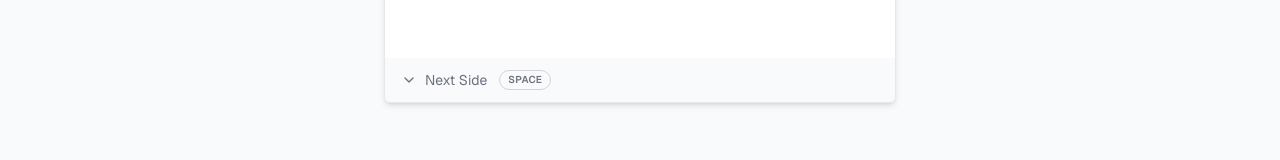
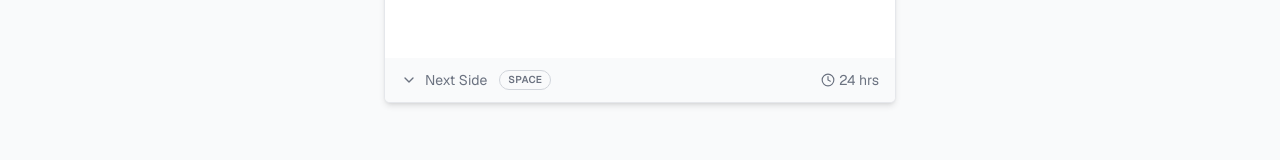
Before and after one commit to enkyuan/flashcard-expandable-87, a React (Vite) app: page / in a window 1280 px wide. Shown: the part 396-556 px from the top of the page. Built offline with nearby package versions, Linux system fonts and the light colour scheme.

Commit message:
Add card interval display
Show the interval for the card on the bottom right of the card.

```diff
--- a/src/components/Flashcard.tsx
+++ b/src/components/Flashcard.tsx
@@ -2,7 +2,7 @@
 import React from 'react';
 import { cn } from '@/lib/utils';
 import { Card } from '@/components/ui/card';
-import { ChevronDown, ChevronUp, MoreHorizontal } from 'lucide-react';
+import { ChevronDown, ChevronUp, MoreHorizontal, Clock } from 'lucide-react';
 import { Separator } from '@/components/ui/separator';
 import { Badge } from '@/components/ui/badge';
 
@@ -40,6 +40,23 @@ const Flashcard = ({
     }
     const years = Math.floor(interval / 365);
     return `${years} ${years === 1 ? 'year' : 'years'}`;
+  };
+
+  // Format interval for the clock display
+  const getShortIntervalDisplay = () => {
+    if (!interval) return '24 hrs';
+
+    if (interval === 1) return '24 hrs';
+    if (interval < 7) return `${interval} days`;
+    if (interval === 7) return '1 week';
+    if (interval < 30) return `${interval} days`;
+    if (interval === 30) return '1 month';
+    if (interval < 365) {
+      const months = Math.floor(interval / 30);
+      return `${months} mo`;
+    }
+    const years = Math.floor(interval / 365);
+    return `${years} yr`;
   };
 
   return (
@@ -88,6 +105,7 @@ const Flashcard = ({
         {/* Footer */}
         <div className="px-4 py-3 bg-gray-50 flex items-center justify-between">
           {!isExpanded ? (
+            <>
               <div className="flex items-center gap-2 text-sm text-gray-500">
                 <ChevronDown size={16} />
                 <span>Next Side</span>
@@ -95,6 +113,11 @@ const Flashcard = ({
                   SPACE
                 </Badge>
               </div>
+              <div className="flex items-center gap-1 text-sm text-gray-500">
+                <Clock size={14} className="text-gray-500" />
+                <span>{getShortIntervalDisplay()}</span>
+              </div>
+            </>
           ) : (
             <div className="flex items-center gap-2 text-sm text-gray-500">
               <span>SRS Interval:</span>
```
Lines whose indentation alone changed are shown as unchanged.
